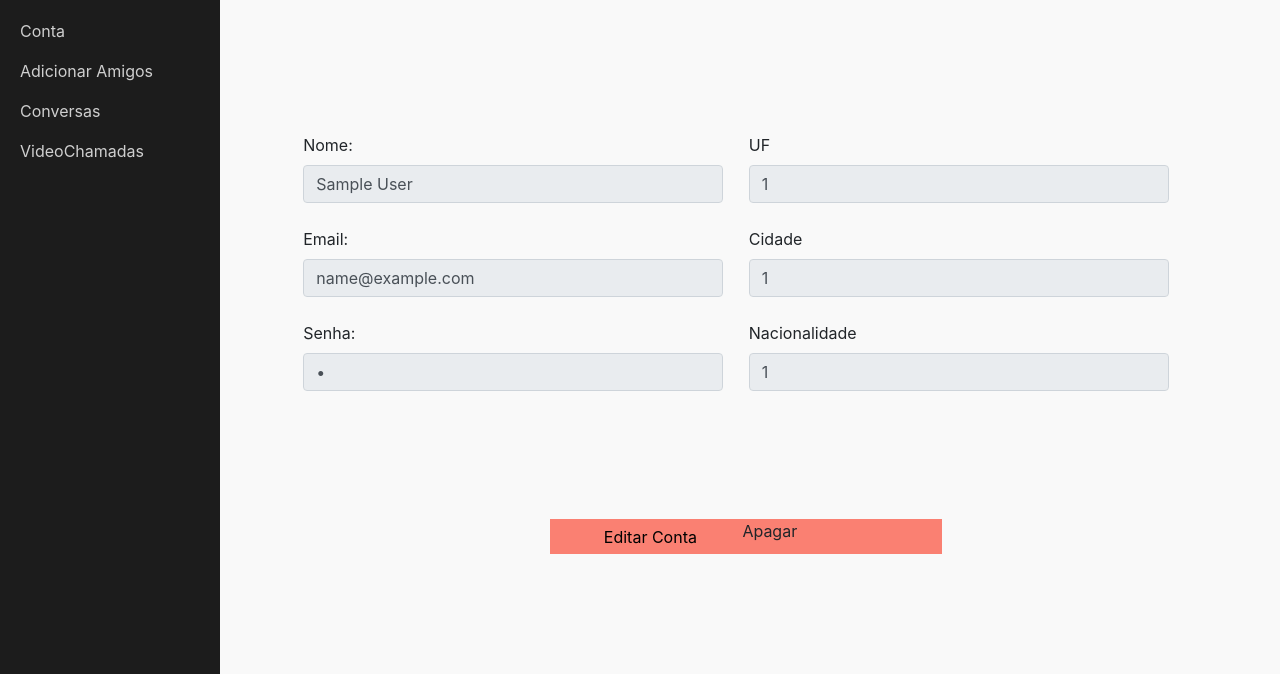
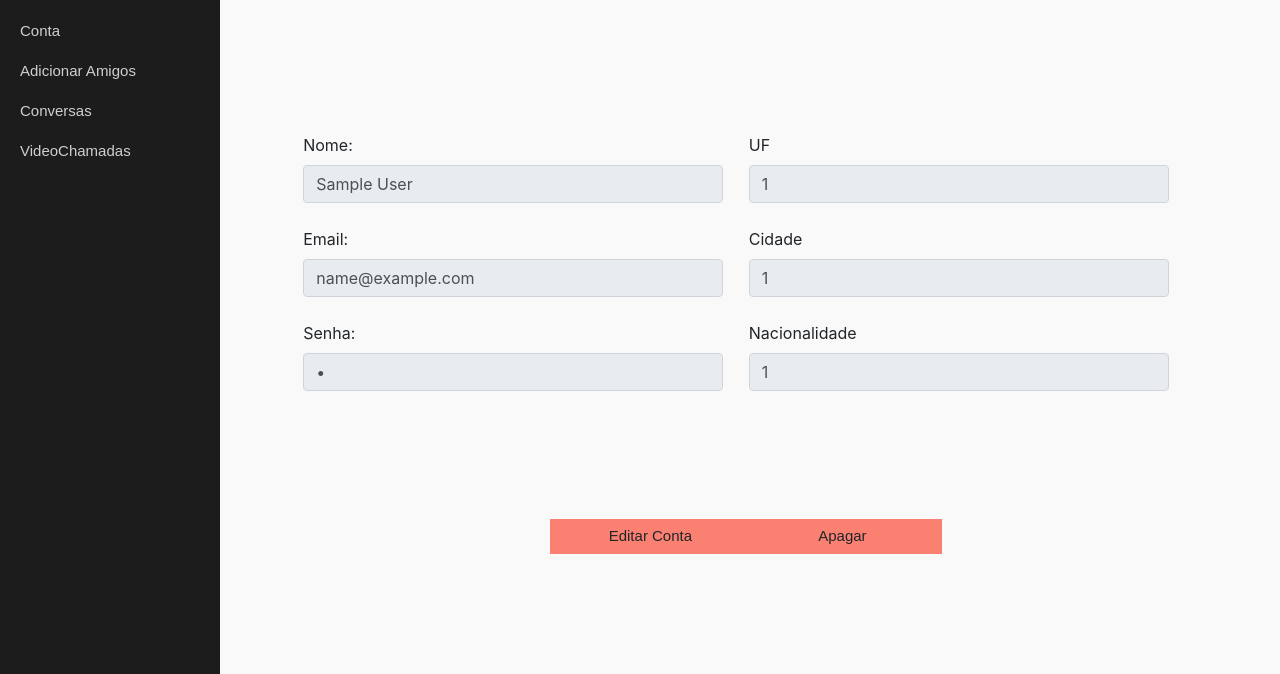
Before and after one commit to Guilherme103307/tcc-2020, a PHP site: page /poc-ingles/Views/conta.php in a window 1280 px wide. Shown: the part 126-800 px from the top of the page. Run offline with PHP 8.4, Linux system fonts and the light colour scheme; the visitor is signed in with stand-in values (Sample User, id 1); some web fonts are replaced.

Commit message:
Update conta.css

```diff
--- a/css/conta.css
+++ b/css/conta.css
@@ -33,13 +33,16 @@ display: inline;
  		margin-left: 43%;
 		position: absolute;
 		bottom: 15%;
-
+		font-family: Arial, Helvetica, sans-serif;
+		font-size: 15px;
+		color: inherit;
 
 	}
 .btn1:hover
 {
 	background-color:#FF6347;
 }
+
 
 .btn2
 	{
@@ -52,6 +55,13 @@ display: inline;
 		bottom: 15%;
 		float: right;
 		position: fixed;
+		text-align: center;
+		align-items:
+	center; justify-content: center;
+padding-top: 0.5%;
+
+
+
 
 
 	}
@@ -59,3 +69,12 @@ display: inline;
 {
 	background-color:#FF6347;
 }
+a
+	{
+		text-decoration:none;
+		font-family: Arial, Helvetica, sans-serif;
+		font-size: 15px;
+		color: inherit;
+
+
+	}
```
